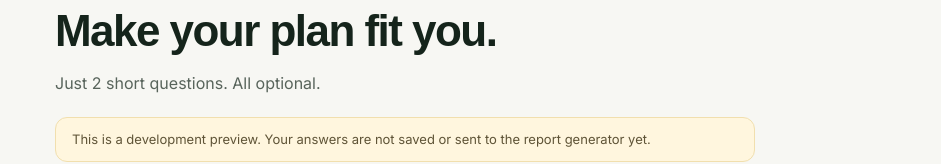
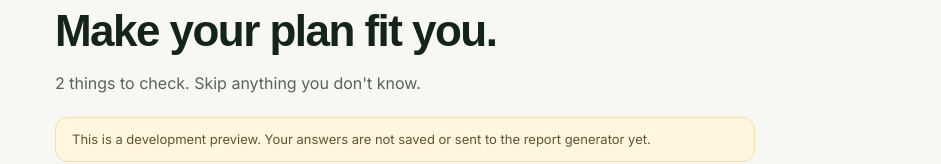
Before and after one commit to SpendShiftOfficial/Spenshiftnew, a Next.js app: page /personalise in a window 1280 px wide. Shown: the part 201-365 px from the top of the page, without its empty margins (235-1176 px from the left). Built offline with nearby package versions, Linux system fonts and the light colour scheme; a web font is replaced by a local one.

Commit message:
Phase 1 UX: give honest, short instructions for multi-field personalisation

```diff
--- a/app/personalise/PersonaliseClient.tsx
+++ b/app/personalise/PersonaliseClient.tsx
@@ -364,7 +364,7 @@ export default function PersonaliseClient({ allowDemo, hasPaidSession }: { allow
         <p className={styles.intro}>
           {visibleSections.length === 0
             ? "No extra questions needed."
-            : "Just " + visibleSections.length + " short question" + (visibleSections.length === 1 ? "" : "s") + ". All optional."}
+            : visibleSections.length + " things to check. Skip anything you don't know."}
         </p>
         {!sessionId && (
           <div className={styles.previewNotice}>
```
